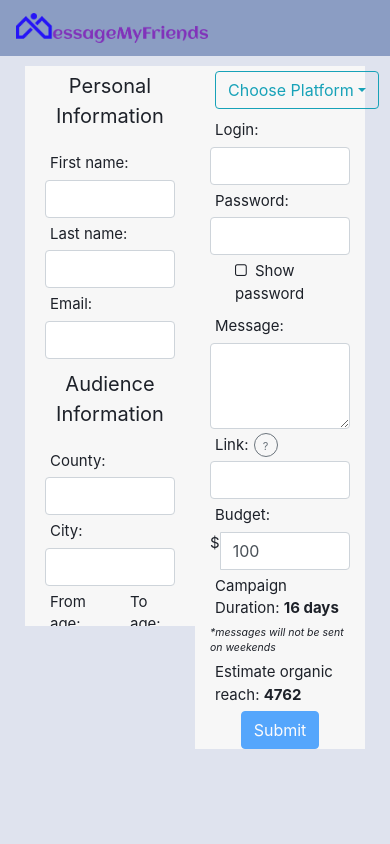
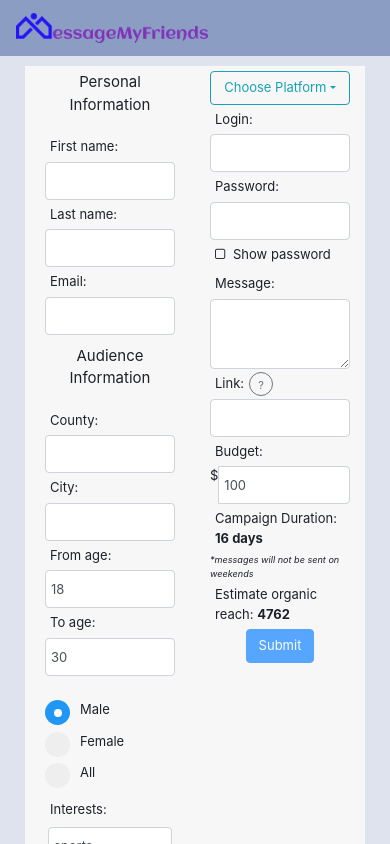
Before and after one commit to tha022/roots-message-ui, an Angular app: page / in a window 390 px wide. Shown: the top 844 px of the page. Built offline with nearby package versions, Linux system fonts and the light colour scheme.

Commit message:
changed styles for mobile

```diff
--- a/src/app/components/audience/audience.component.css
+++ b/src/app/components/audience/audience.component.css
@@ -151,7 +151,7 @@
 }
 
 .dropdownPlatform {
-  padding: 5px;
+  padding-top: 5px;
 }
 
 #interests-block, #jobs-block {
@@ -160,8 +160,50 @@
   padding: 3px;
 }
 
+.left-column {
+  display: inline-block;
+  overflow-y:scroll;
+  height:560px;
+  background-color:#f7f7f7;
+}
+
 @media (max-width: 480px) {
-  #interests-block, #jobs-block {
+  #interests-block, #jobs-block, #select-platform-block{
     width: 100%;
   }
+  .sectionsInfo p {
+    font-size: 15px;
+  }
+  #firstName-block, #lastName-block, #country-block, #city-block {
+    width: 100%;
+  }
+  .left-column{
+    height: 100%;
+  }
+  #dropdownBasic1 {
+    width: 100%;
+    font-size: 13px;
+  }
+  .dropdown-item, #submitForm_btn, .moreBtn{
+    font-size: 13px;
+  }
+  .form-control {
+    padding: 5px;
+    font-size: 13px;
+  }
 }
+
+@media (max-width: 360px) {
+  #dropdownBasic1 {
+    width: 100%;
+    font-size: 10px;
+  }
+  .form-control {
+    font-size: 10px;
+  }
+}
+
+.form-check {
+  padding-left: 0;
+  margin-bottom: 0;
+}
--- a/src/app/components/audience/audience.component.html
+++ b/src/app/components/audience/audience.component.html
@@ -1,12 +1,12 @@
 <div style="margin: 10px">
   <form [formGroup]="audienceForm" (ngSubmit)="onSubmit()" novalidate>
     <div class="row">
-    <div class="col-6" style="display: inline-block; overflow-y:scroll;height:560px;background-color:#f7f7f7">
+    <div class="col-6 left-column">
          <!--style=style="overflow-y:scroll;height:300px;background-color: cornsilk"-->
       <div class="sectionsInfo" id="personalInfo">
         <p>Personal Information</p>
         <div class="row">
-          <div class="col col-xs-12">
+          <div id="firstName-block" class="col-lg-6 col-sm-12 col-xs-12">
             <label  class="center-block" for="firstName"> First name: </label>
             <input  class="form-control" type="text" formControlName="name" id="firstName" [(ngModel)]="newAudience.name" name="firstName" required>
             <div *ngIf="formErrors.name" class="alert alert-danger">
@@ -14,7 +14,7 @@
             </div>
           </div>
 
-          <div class="col col-xs-12">
+          <div id="lastName-block" class="col-lg-6 col-sm-12 col-xs-12">
             <label  class="center-block" for="lastName"> Last name: </label>
             <input  class="form-control" type="text" formControlName="surname" id="lastName" [(ngModel)]="newAudience.surname" name="lastName" required>
             <div *ngIf="formErrors.surname" class="alert alert-danger">
@@ -37,28 +37,28 @@
       <div class="sectionsInfo">
       <p>Audience Information</p>
       <div class="row">
-        <div class="col col-xs-12">
+        <div id="country-block" class="col-lg-6 col-sm-12 col-xs-12">
           <label for="typeahead-by-country">County:</label>
           <input id="typeahead-by-country" type="text"  formControlName="country" class="form-control" [(ngModel)]="newAudience.country" [ngbTypeahead]="searchByCountry"  required>
           <div *ngIf="formErrors.country" class="alert alert-danger">
             {{ formErrors.country }}
           </div>
         </div>
-        <div class="col col-xs-12">
+        <div id="city-block" class="col-lg-6 col-sm-12 col-xs-12">
           <label for="typeahead-by-city">City:</label>
           <input id="typeahead-by-city" type="text"  formControlName="city" class="form-control" [(ngModel)]="newAudience.city" [ngbTypeahead]="searchByCity">
         </div>
       </div>
 
       <div class="row">
-        <div class="col col-xs-12">
+        <div class="col-lg-6 col-sm-12 col-xs-12">
           <label  class="center-block"> From age: </label>
           <input id="fromAge" class="form-control" type="number" formControlName="ageFrom" value="18" min="18" max="90" [(ngModel)]="newAudience.ageFrom" required>
           <div *ngIf="formErrors.ageFrom" class="alert alert-danger">
             {{ formErrors.ageFrom }}
           </div>
         </div>
-        <div class="col col-xs-12">
+        <div class="col-lg-6 col-sm-12 col-xs-12">
           <label  class="center-block"> To age: </label>
           <input id="toAge" class="form-control" type="number" formControlName="ageTo" value="20" min="18" max="90" [(ngModel)]="newAudience.ageTo" required>
           <div *ngIf="formErrors.ageTo" class="alert alert-danger">
@@ -120,7 +120,7 @@
     <div class="col-6" style=" display: inline-block; background-color:#f7f7f7">
       <div class="row">
         <div class="col col-xs-12">
-          <div ngbDropdown class="d-inline-block dropdownPlatform">
+          <div ngbDropdown id="select-platform-block" class="d-inline-block dropdownPlatform">
             <button class="btn btn-outline-info" id="dropdownBasic1" ngbDropdownToggle>Choose Platform</button>
             <div ngbDropdownMenu aria-labelledby="dropdownBasic1">
               <button (click)="setPlatform($event)" class="dropdown-item">Facebook</button>
@@ -131,7 +131,7 @@
       </div>
 
       <div class="row">
-        <div class="col col-xs-12">
+        <div class="col-lg-6 col-sm-12 col-xs-12">
           <label  class="center-block" for="login"> Login: </label>
           <input  class="form-control" type="text"  id="login" formControlName="login" [(ngModel)]="newAudience.login" required >
           <div *ngIf="formErrors.login" class="alert alert-danger">
@@ -139,7 +139,7 @@
           </div>
         </div>
 
-        <div class="col col-xs-12">
+        <div class="col-lg-6 col-sm-12 col-xs-12">
           <label  class="center-block" for="password"> Password: </label>
           <input id="password" class="form-control" [type]="showPassword.checked ? 'text' : 'password'" formControlName="password" [(ngModel)]="newAudience.password" required>
           <div class="form-check">
--- a/src/styles.scss
+++ b/src/styles.scss
@@ -16,3 +16,9 @@
 label {
   margin: 5px;
 }
+
+@media (max-width: 480px) {
+  body {
+    font-size: 13px;
+  }
+}
```
